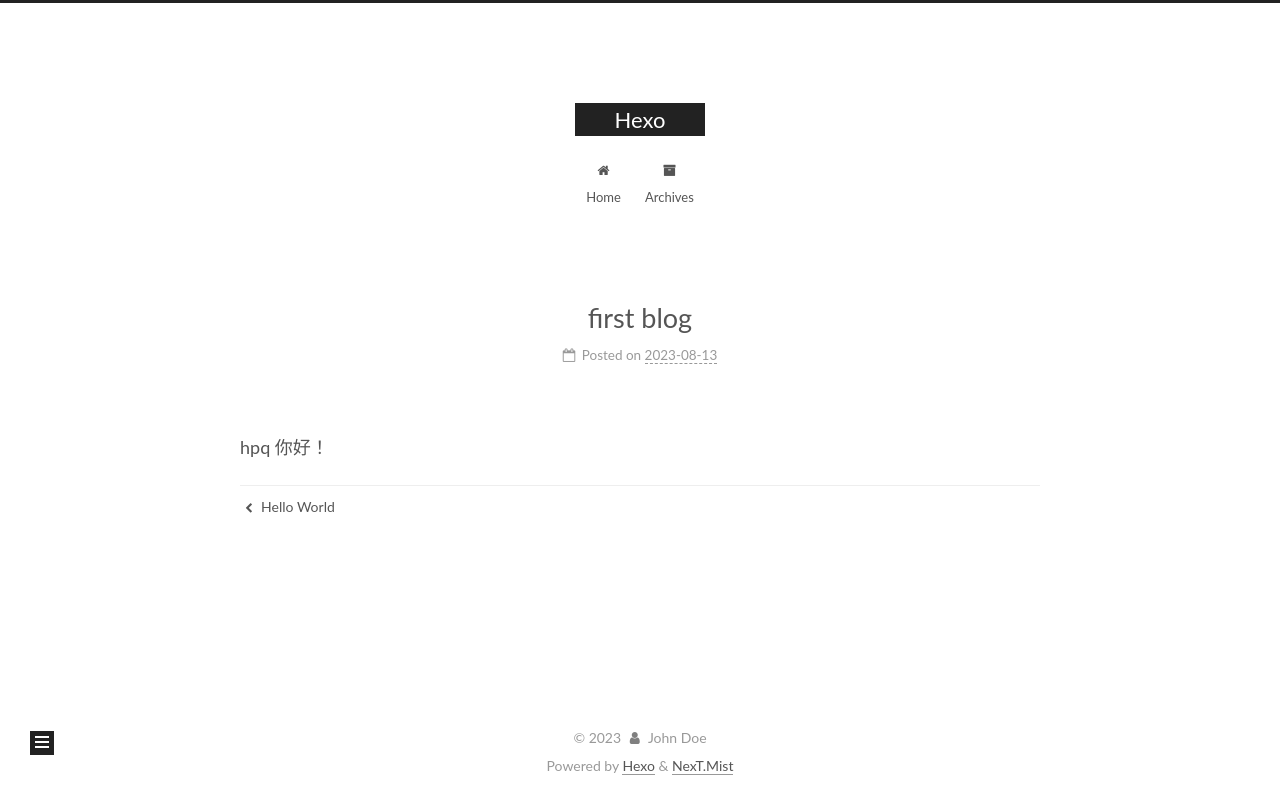
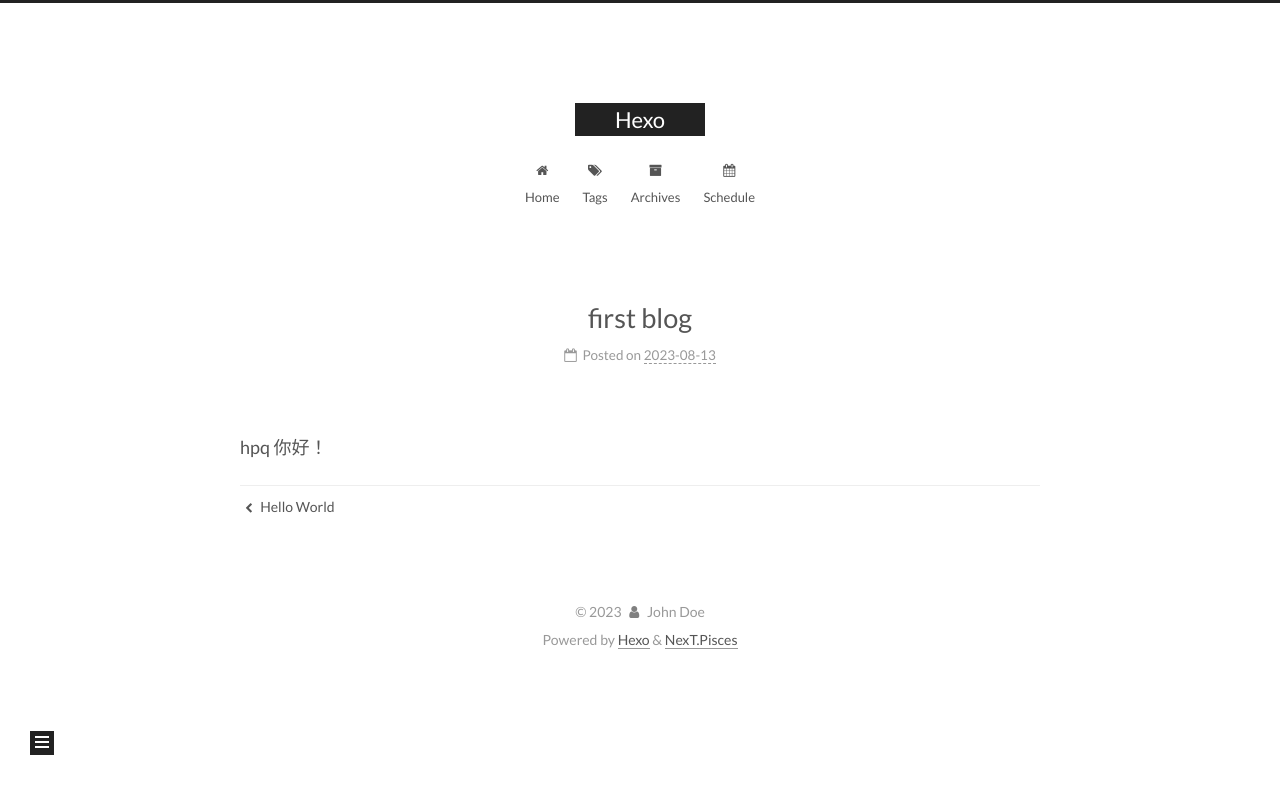
Before and after one commit to IteratorGIT/IteratorGIT.github.io, a plain HTML site: page 2023/08/13/first-blog/index.html in a window 1280 px wide. Drawn offline with Linux system fonts and the light colour scheme.

Commit message:
Site updated: 2023-08-14 15:51:34

```diff
--- a/2023/08/13/first-blog/index.html
+++ b/2023/08/13/first-blog/index.html
@@ -12,12 +12,12 @@
 
 <link rel="stylesheet" href="/css/main.css">
 
-
+<link rel="stylesheet" href="//fonts.googleapis.com/css?family=Lato:300,300italic,400,400italic,700,700italic&display=swap&subset=latin,latin-ext">
 <link rel="stylesheet" href="/lib/font-awesome/css/font-awesome.min.css">
 
 <script id="hexo-configurations">
     var NexT = window.NexT || {};
-    var CONFIG = {"hostname":"example.com","root":"/","scheme":"Mist","version":"7.8.0","exturl":false,"sidebar":{"position":"left","display":"post","padding":18,"offset":12,"onmobile":false},"copycode":{"enable":false,"show_result":false,"style":null},"back2top":{"enable":true,"sidebar":false,"scrollpercent":false},"bookmark":{"enable":false,"color":"#222","save":"auto"},"fancybox":false,"mediumzoom":false,"lazyload":false,"pangu":false,"comments":{"style":"tabs","active":null,"storage":true,"lazyload":false,"nav":null},"algolia":{"hits":{"per_page":10},"labels":{"input_placeholder":"Search for Posts","hits_empty":"We didn't find any results for the search: ${query}","hits_stats":"${hits} results found in ${time} ms"}},"localsearch":{"enable":false,"trigger":"auto","top_n_per_article":1,"unescape":false,"preload":false},"motion":{"enable":true,"async":false,"transition":{"post_block":"fadeIn","post_header":"slideDownIn","post_body":"slideDownIn","coll_header":"slideLeftIn","sidebar":"slideUpIn"}}};
+    var CONFIG = {"hostname":"example.com","root":"/","scheme":"Pisces","version":"7.8.0","exturl":false,"sidebar":{"position":"left","display":"post","padding":18,"offset":12,"onmobile":false},"copycode":{"enable":false,"show_result":false,"style":null},"back2top":{"enable":true,"sidebar":false,"scrollpercent":false},"bookmark":{"enable":false,"color":"#222","save":"auto"},"fancybox":false,"mediumzoom":false,"lazyload":false,"pangu":false,"comments":{"style":"tabs","active":null,"storage":true,"lazyload":false,"nav":null},"algolia":{"hits":{"per_page":10},"labels":{"input_placeholder":"Search for Posts","hits_empty":"We didn't find any results for the search: ${query}","hits_stats":"${hits} results found in ${time} ms"}},"localsearch":{"enable":false,"trigger":"auto","top_n_per_article":1,"unescape":false,"preload":false},"motion":{"enable":true,"async":false,"transition":{"post_block":"fadeIn","post_header":"slideDownIn","post_body":"slideDownIn","coll_header":"slideLeftIn","sidebar":"slideUpIn"}}};
   </script>
 
   <meta name="description" content="hpq 你好！">
@@ -117,9 +117,19 @@
     <a href="/" rel="section"><i class="fa fa-fw fa-home"></i>Home</a>
 
   </li>
+        <li class="menu-item menu-item-tags">
+
+    <a href="/tags/" rel="section"><i class="fa fa-fw fa-tags"></i>Tags</a>
+
+  </li>
         <li class="menu-item menu-item-archives">
 
     <a href="/archives/" rel="section"><i class="fa fa-fw fa-archive"></i>Archives</a>
+
+  </li>
+        <li class="menu-item menu-item-schedule">
+
+    <a href="/schedule/" rel="section"><i class="fa fa-fw fa-calendar"></i>Schedule</a>
 
   </li>
   </ul>
@@ -313,7 +323,7 @@
   </span>
   <span class="author" itemprop="copyrightHolder">John Doe</span>
 </div>
-  <div class="powered-by">Powered by <a href="https://hexo.io/" class="theme-link" rel="noopener" target="_blank">Hexo</a> & <a href="https://mist.theme-next.org/" class="theme-link" rel="noopener" target="_blank">NexT.Mist</a>
+  <div class="powered-by">Powered by <a href="https://hexo.io/" class="theme-link" rel="noopener" target="_blank">Hexo</a> & <a href="https://pisces.theme-next.org/" class="theme-link" rel="noopener" target="_blank">NexT.Pisces</a>
   </div>
 
 
@@ -339,7 +349,7 @@
 <script src="/js/motion.js"></script>
 
 
-<script src="/js/schemes/muse.js"></script>
+<script src="/js/schemes/pisces.js"></script>
 
 
 <script src="/js/next-boot.js"></script>
```
Also changed, not shown: 2023/08/13/hello-world/index.html (+14 -4 lines), archives/2023/08/index.html (+14 -4 lines), archives/2023/index.html (+14 -4 lines), archives/index.html (+14 -4 lines), index.html (+14 -4 lines).
